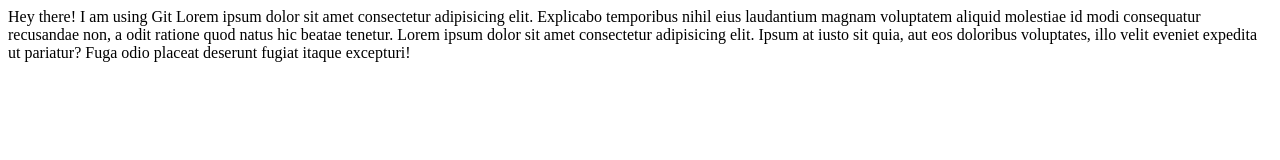
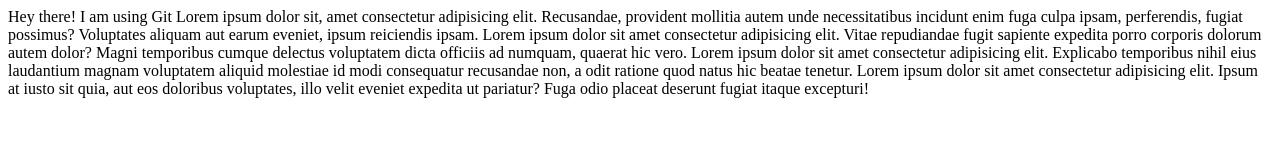
Before and after one commit to iSBhansali/git-demo, a plain HTML site: page index.html in a window 1280 px wide. Drawn offline with Linux system fonts and the light colour scheme.

Commit message:
--add: feature-1 (#3)

```diff
--- a/index.html
+++ b/index.html
@@ -7,6 +7,14 @@
   </head>
   <body>
     Hey there! I am using Git
+    <!-- Feature 1 -->
+    Lorem ipsum dolor sit, amet consectetur adipisicing elit. Recusandae,
+    provident mollitia autem unde necessitatibus incidunt enim fuga culpa ipsam,
+    perferendis, fugiat possimus? Voluptates aliquam aut earum eveniet, ipsum
+    reiciendis ipsam. Lorem ipsum dolor sit amet consectetur adipisicing elit.
+    Vitae repudiandae fugit sapiente expedita porro corporis dolorum autem
+    dolor? Magni temporibus cumque delectus voluptatem dicta officiis ad
+    numquam, quaerat hic vero.
     <!-- Feature 2 -->
     Lorem ipsum dolor sit amet consectetur adipisicing elit. Explicabo
     temporibus nihil eius laudantium magnam voluptatem aliquid molestiae id modi
```
